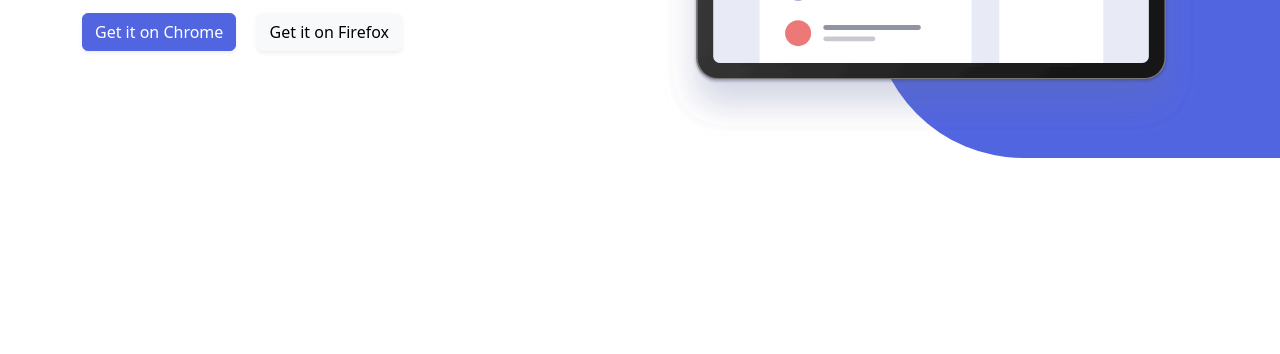
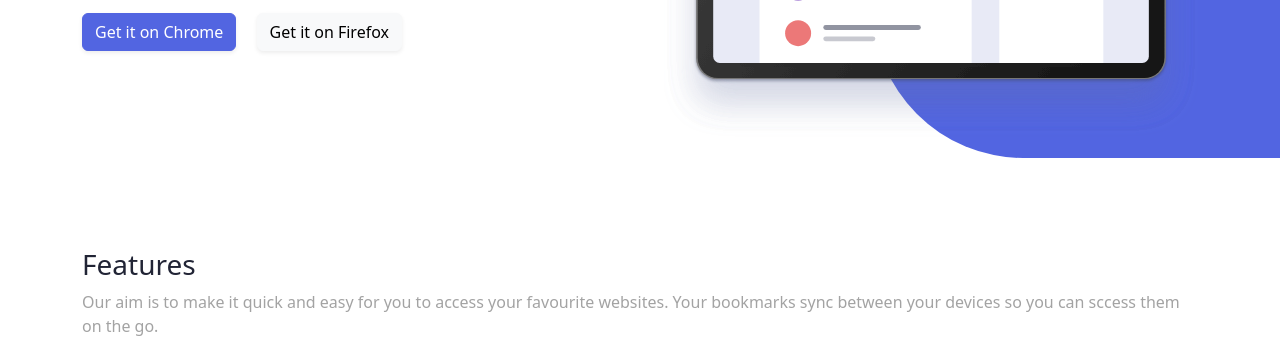
Before and after one commit to oscarrep/1.2.-Bootstrap-SASS, a website: page index.html in a window 1280 px wide. Shown: the part 456-810 px from the top of the page. Drawn offline with nearby package versions, Linux system fonts and the light colour scheme.

Commit message:
ex 2 start

```diff
--- a/index.html
+++ b/index.html
@@ -47,12 +47,17 @@
         <div class="rounded-pill bg-primary position-absolute z-n1 w-100 h-50 bottom-15 start-70"></div>
       </div>
     </div>
+
+    <div class="row flex-grow-1 gx-5">
+      <div class="col">
+        <h3 class="text-title">Features</h3>
+        <p class="text-par">
+          Our aim is to make it quick and easy for you to access your favourite websites.
+          Your bookmarks sync between your devices so you can sccess them on the go.
+        </p>
+      </div>
+    </div>
   </div>
-
-  <div class="container">
-
-  </div>
-
 </body>
 
 </html>
```
